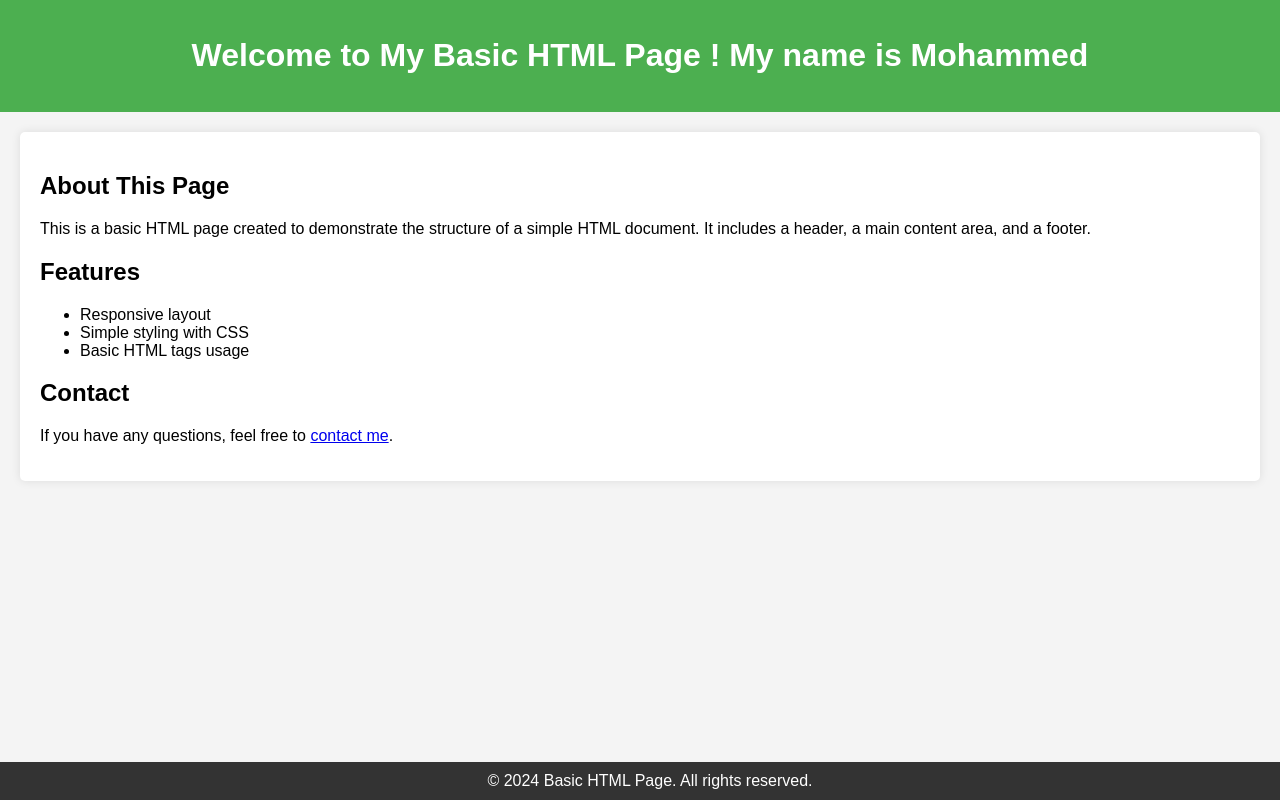
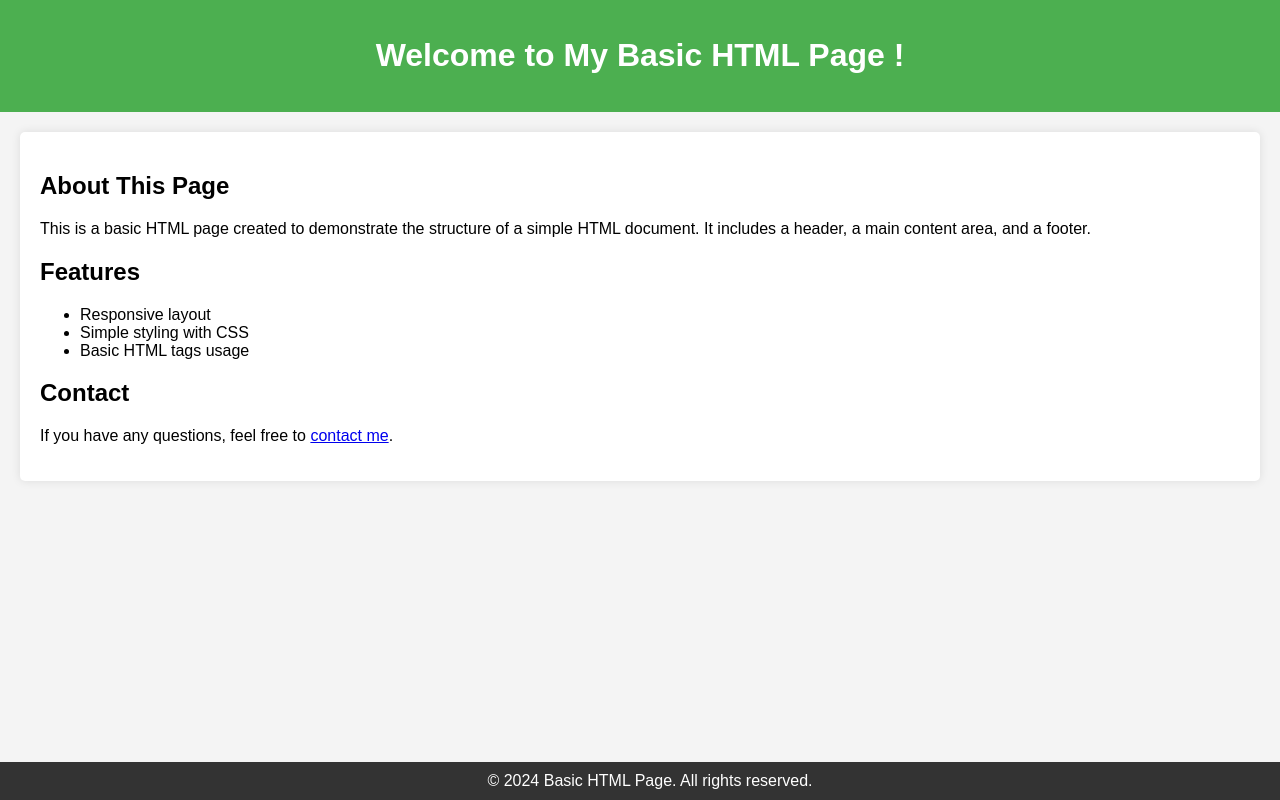
Before and after one commit to 2003Mohammed/Sample-repo, a plain HTML site: page index.html in a window 1280 px wide. Drawn offline with Linux system fonts and the light colour scheme.

Commit message:
feat : removed some lines in h1

```diff
--- a/index.html
+++ b/index.html
@@ -38,7 +38,7 @@
 <body>
 
     <header>
-        <h1>Welcome to My Basic HTML Page ! My name is Mohammed</h1>
+        <h1>Welcome to My Basic HTML Page !</h1>
     </header>
 
     <main>
```
